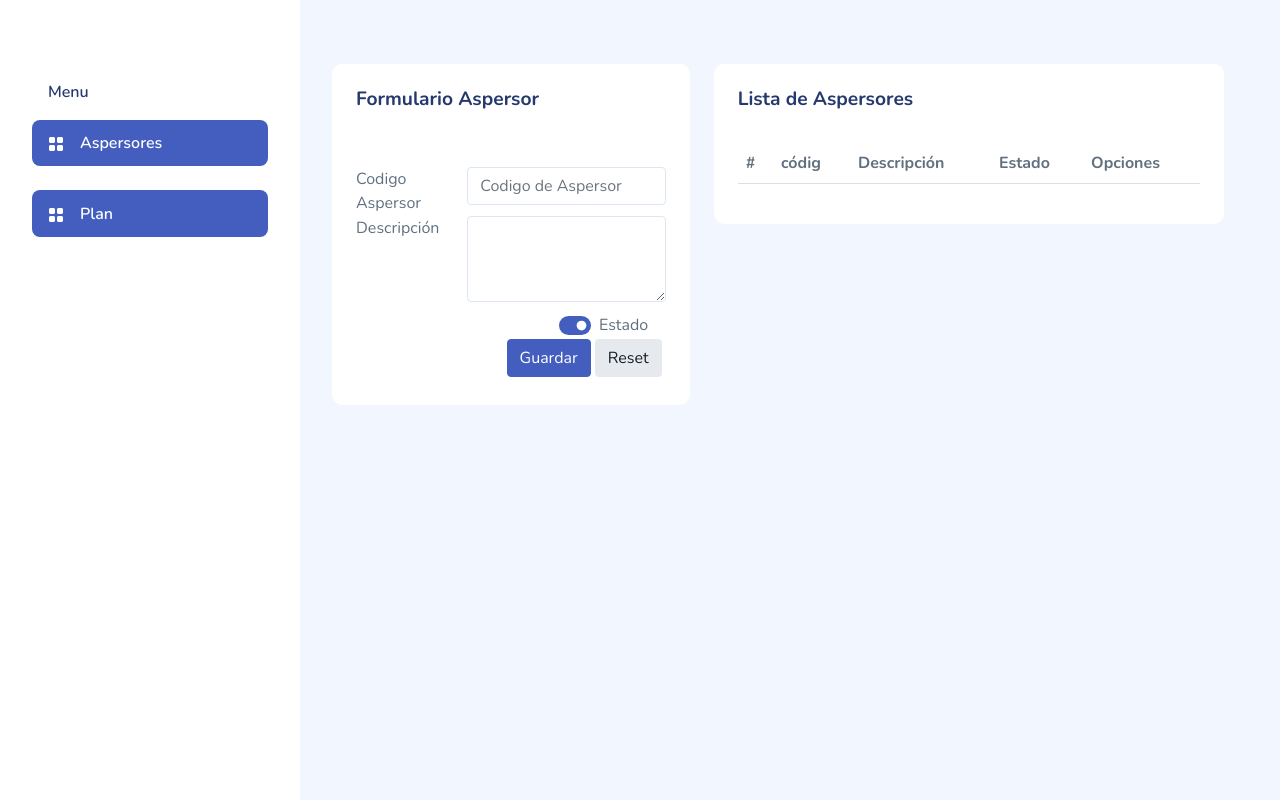
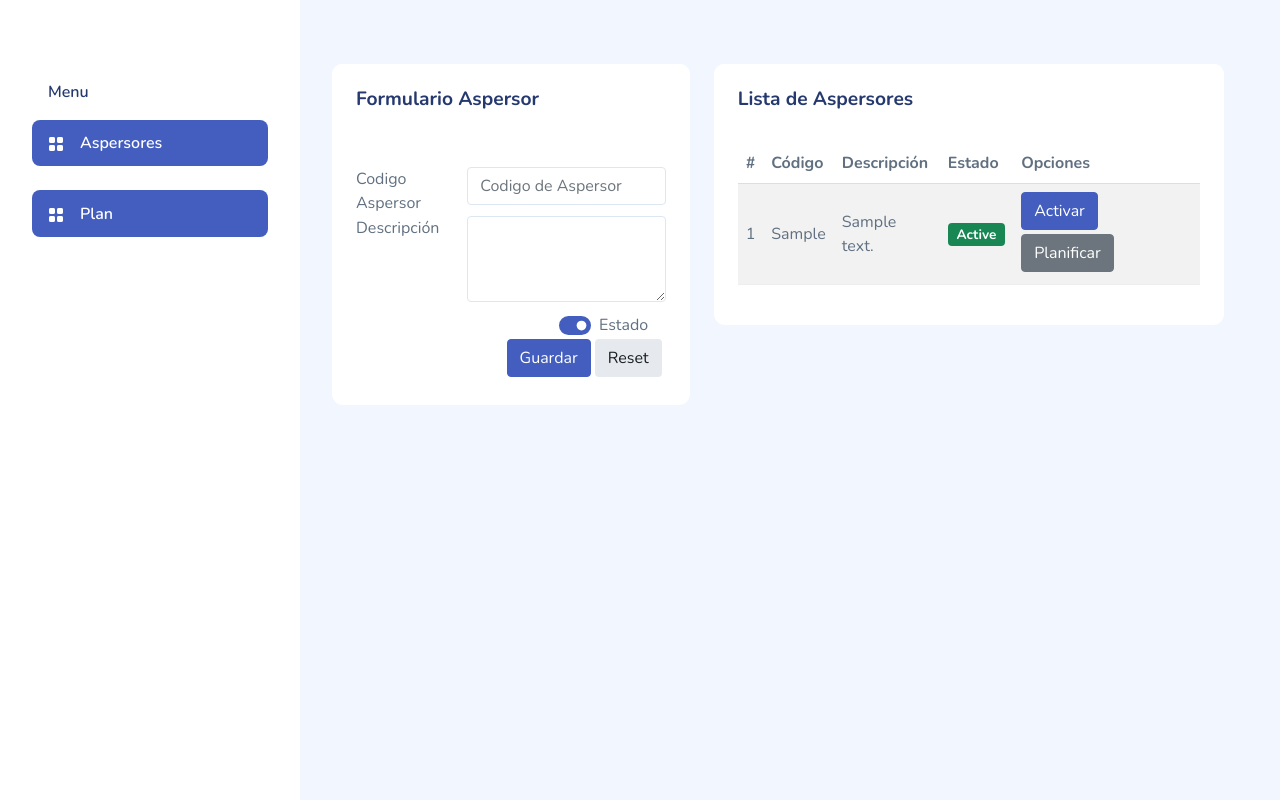
Before and after one commit to Harrison-Paz/IoTProject, a Django app: page / in a window 1280 px wide. Run offline with Django 4.2, Linux system fonts and the light colour scheme; tables that the repository leaves empty hold one stand-in row (values such as "Sample post"); lists and menus that the app fills with data are empty; some libraries are stand-ins or nearby versions; some web fonts are replaced.

Commit message:
Arreglos

```diff
--- a/projectIoT/panel/templates/sprinkler/view_sprinklers.html
+++ b/projectIoT/panel/templates/sprinkler/view_sprinklers.html
@@ -52,7 +52,7 @@
                     <thead>
                         <tr>
                             <th>#</th>
-                            <th>códig</th>
+                            <th>Código</th>
                             <th>Descripción</th>
                             <th>Estado</th>
                             <th>Opciones</th>
--- a/projectIoT/panel/views.py
+++ b/projectIoT/panel/views.py
@@ -25,7 +25,7 @@
 
 def view_sprinklers(request):
     sprinklers = Sprinkler.objects.all()
-    context = {'spriklers': sprinklers}
+    context = {'sprinklers': sprinklers}
     return render(request, 'sprinkler/view_sprinklers.html', context)
 
 
```
